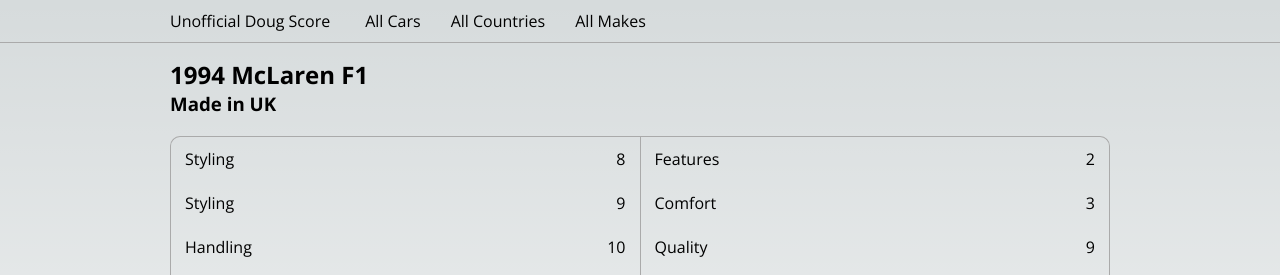
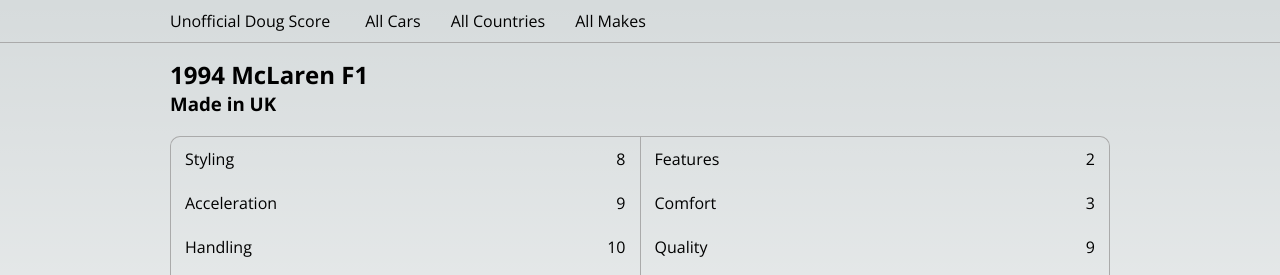
Before and after one commit to nbwoodward/dougscore, a Next.js app: page /1994/mclaren/f1 in a window 1280 px wide. Shown: the top 275 px of the page. Built offline with nearby package versions, Linux system fonts and the light colour scheme.

Commit message:
fix label, useCallback

```diff
--- a/components/car.tsx
+++ b/components/car.tsx
@@ -22,7 +22,7 @@
             <div className="value">{car.s}</div>{" "}
           </div>
           <div className="tableRow" id="acceleration">
-            <div className="label">Styling</div>
+            <div className="label">Acceleration</div>
             <div className="value">{car.a}</div>
           </div>
           <div className="tableRow" id="handling">
```
Also changed, not shown: components/dataTable.tsx (+11 -8 lines).
